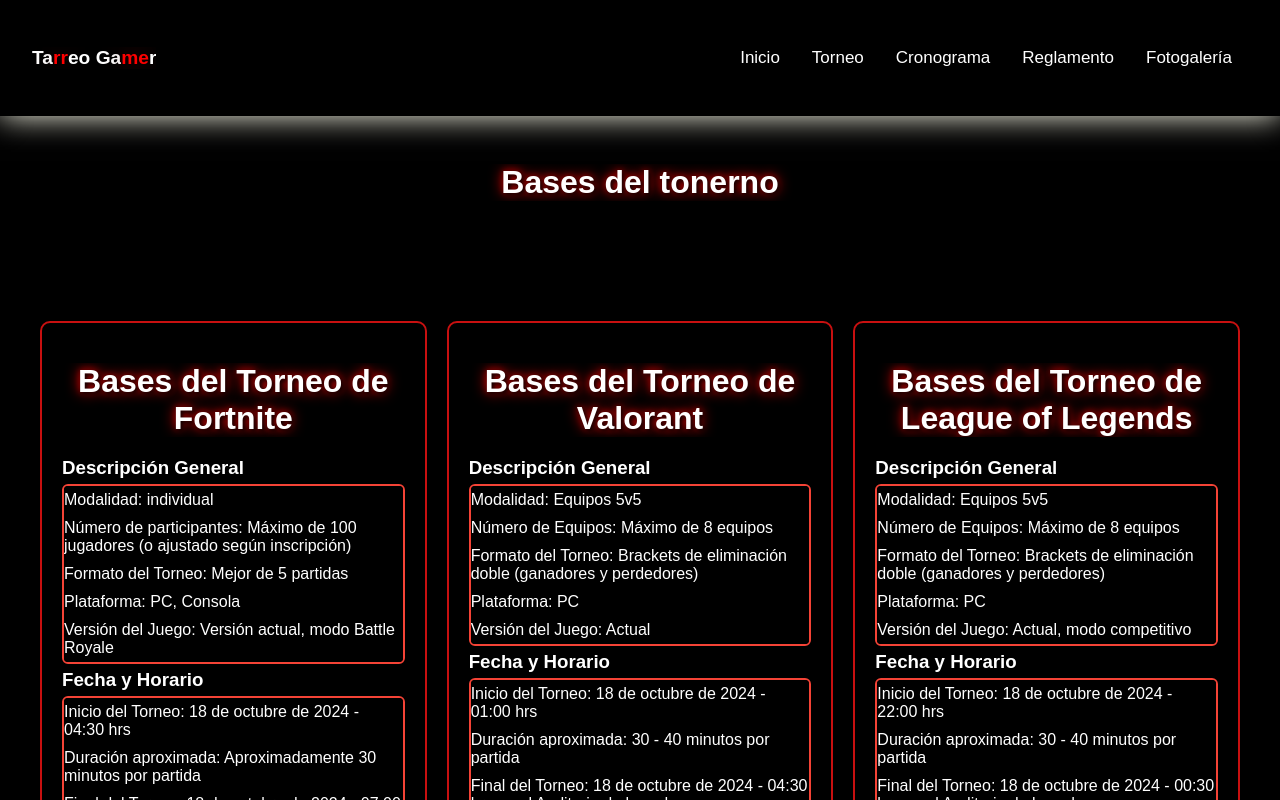
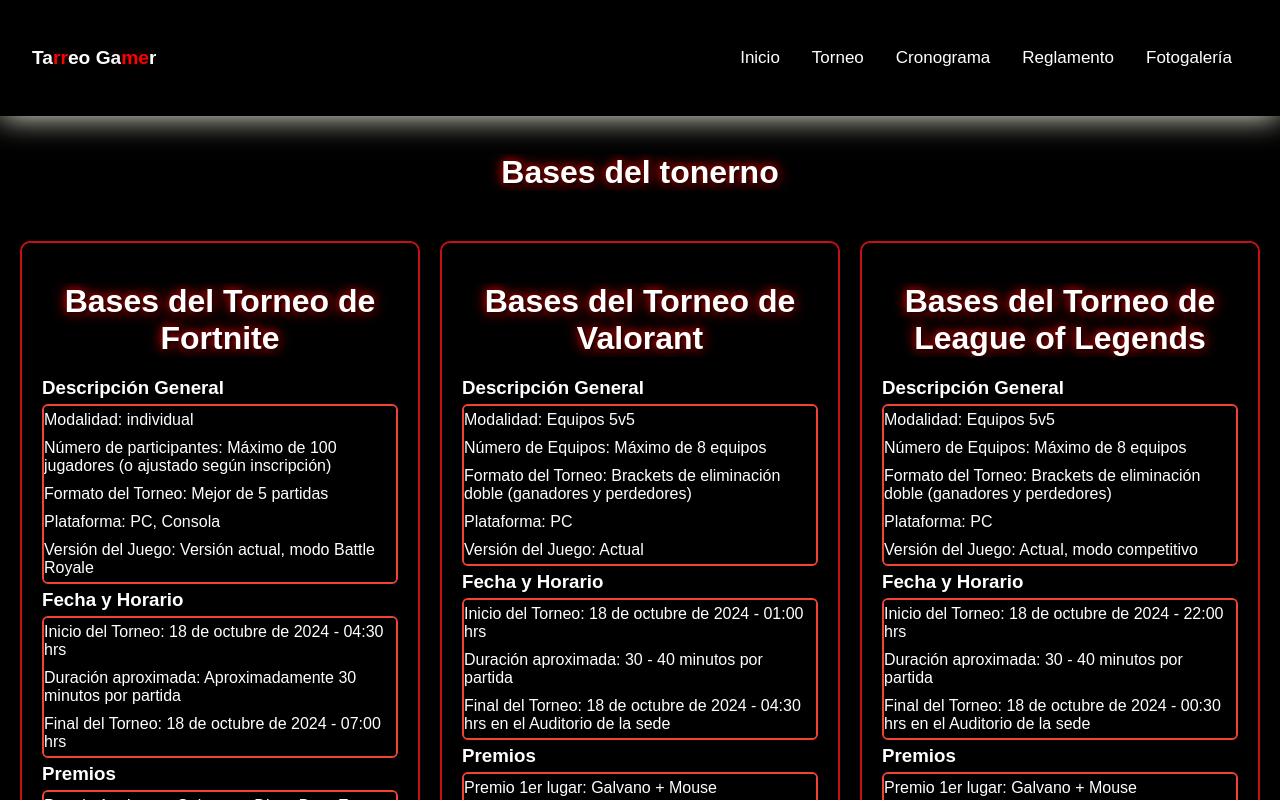
Before and after one commit to WorkWithDevSimon/tarreogamerinacap, a React (Vite) app: page /#/BasesDelTorneo in a window 1280 px wide. Shown: the top 800 px of the page. Built offline with nearby package versions, Linux system fonts and the light colour scheme.

Commit message:
Mejore el apartado de bases de competicion del boton ya que un lado estaba mas grande que el otro

```diff
--- a/components/ComponenteBasesDelTorneo/ComponenteBasesDelTorneo.css
+++ b/components/ComponenteBasesDelTorneo/ComponenteBasesDelTorneo.css
@@ -6,8 +6,8 @@
     /* Espacio entre tarjetas */
     justify-items: center;
     /* Centra las tarjetas horizontalmente */
-    padding: 20px;
-    margin: 80px 20px;
+    padding: auto;
+    margin: 50px 20px;
     /* Margen superior e inferior, y laterales */
     color: #fff;
     font-family: Arial, sans-serif;
@@ -20,13 +20,10 @@
     box-shadow: 0 4px 8px rgba(0, 0, 0, 0.3);
     transition: transform 0.2s;
     width: 100%;
-    max-width: 600px;
+    max-width: 100%;
     /* Limita el tamaño máximo de las tarjetas */
 }
 
-.torneo-card:hover {
-    transform: scale(1.02);
-}
 
 
 
--- a/page/basestorneo/BasesDelTorneo.css
+++ b/page/basestorneo/BasesDelTorneo.css
@@ -9,7 +9,8 @@
     /* Efecto brillante */
     animation: brillo 1.5s infinite alternate;
     /* Animación de brillo */
-    margin: 100px 0;
+    margin: 90px 0;
+    margin-bottom: 20px;
 }
 
 @keyframes brillo {
```
